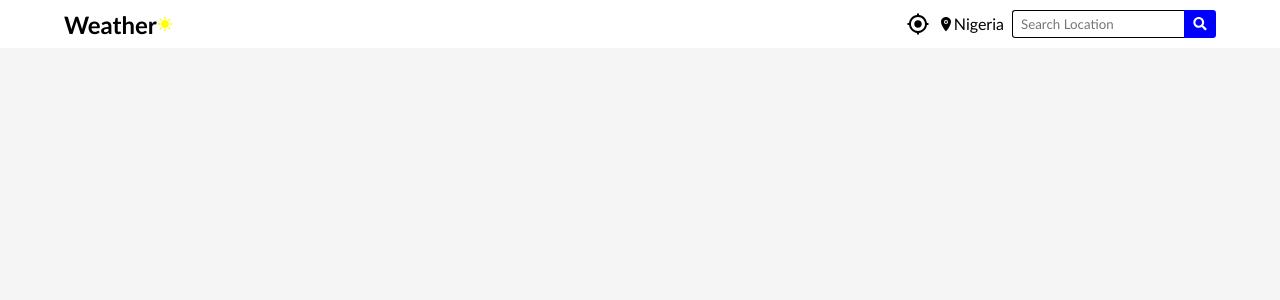
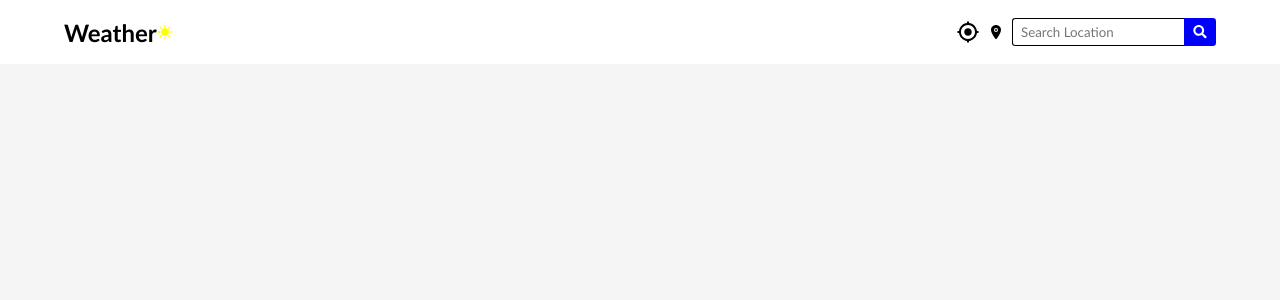
Before and after one commit to Arigbo/weather-app, a Next.js app: page / in a window 1280 px wide. Shown: the top 300 px of the page. Built offline with nearby package versions, Linux system fonts and the light colour scheme.

Commit message:
finished navbar ui

```diff
--- a/src/app/components/Navbar.tsx
+++ b/src/app/components/Navbar.tsx
@@ -1,10 +1,18 @@
-import React from "react";
+"use client";
+import React, { useState } from "react";
 import { IoMdLocate } from "react-icons/io";
 import { IoLocation } from "react-icons/io5";
 import { MdSunny } from "react-icons/md";
 import SearchBox from "./Searchbox";
-type Props = {};
-export default function NavBar({}: Props) {
+  var location= "alakahia";
+type Props = {
+  onClick: React.MouseEventHandler<SVGElement> | undefined;
+  search:undefined
+  location: string;
+};
+export default function NavBar(props: Props) {
+  const [search, setSearch] = useState();
+
   return (
     <nav className="nav">
       <div className="nav-inner">
@@ -13,14 +21,17 @@ export default function NavBar({}: Props) {
           <MdSunny className="sun" />
         </div>
         <section className="nav-inner-right">
-          <IoMdLocate className="location" />
-
+          <IoMdLocate
+            className="location"
+            title="Your Location"
+            onClick={() => setSearch(location)}
+          />
           <p className="">
             {" "}
             <IoLocation className="pin" />
-            Nigeria
+            {search}
           </p>
-          <SearchBox />
+          <SearchBox setSearch={setSearch} search={search} />
         </section>
       </div>
     </nav>
--- a/src/app/components/Searchbox.tsx
+++ b/src/app/components/Searchbox.tsx
@@ -6,6 +6,8 @@ type Props = {
   value: string;
   onChange: React.ChangeEventHandler<HTMLInputElement> | undefined;
   onSubmit: React.FormEventHandler<HTMLFormElement> | undefined;
+  setSearch: any;
+  search: any;
 };
 export default function SearchBox(props: Props) {
   return (
@@ -16,11 +18,14 @@ export default function SearchBox(props: Props) {
     >
       <input
         type="text"
-        onChange={props.onChange}
         placeholder="Search Location"
+        value={props.search}
+        onChange={(e) => {
+          props.onChange, props.setSearch(e.target.value);
+        }}
       />
       <button className="">
-        <FaSearch className="search"/>
+        <FaSearch className="search" />
       </button>
     </form>
   );
--- a/src/app/globals.scss
+++ b/src/app/globals.scss
@@ -5,7 +5,7 @@
   box-sizing: border-box;
   margin: 0;
   padding: 0;
-  font-family:'Gill Sans', 'Gill Sans MT', Calibri, 'Trebuchet MS', sans-serif;
+  font-family: "Gill Sans", "Gill Sans MT", Calibri, "Trebuchet MS", sans-serif;
 }
 body {
   background-color: whitesmoke;
@@ -17,13 +17,15 @@ body {
   left: 0;
   top: 0;
   display: flex;
-  height: 3rem;
   justify-content: center;
+  align-items: center;
+  height: 15vh;
   &-inner {
     display: flex;
-    align-items: center;
+    flex-direction: column;
     justify-content: space-between;
     width: 90%;
+    height: 80%;
     &-left {
       display: flex;
       align-items: center;
@@ -34,19 +36,22 @@ body {
     &-right {
       display: flex;
       align-items: center;
+      justify-content: space-between;
       gap: 0.5rem;
-      .location,button{
+      .location,
+      button {
         cursor: pointer;
       }
-      .location{
+      .location {
         font-size: 1.5rem;
-        &:hover{
+        &:hover {
           color: rgb(138, 132, 132);
         }
       }
       p {
         display: flex;
         align-items: center;
+        text-transform: capitalize;
       }
       form {
         display: flex;
@@ -62,6 +67,7 @@ body {
           border-right: 0;
           border-bottom-left-radius: 0.2rem;
           border-top-left-radius: 0.2rem;
+          text-transform: capitalize;
         }
         button {
           width: fit-content;
@@ -79,11 +85,18 @@ body {
             width: 1rem;
             color: white;
           }
-          &:hover{
+          &:hover {
             background-color: rgb(7, 7, 151);
           }
         }
       }
     }
   }
+  @media (min-width: 768px) {
+    height: 4rem;
+    justify-content: center;
+    &-inner {
+      flex-direction: row;
+    }
+  }
 }
```
